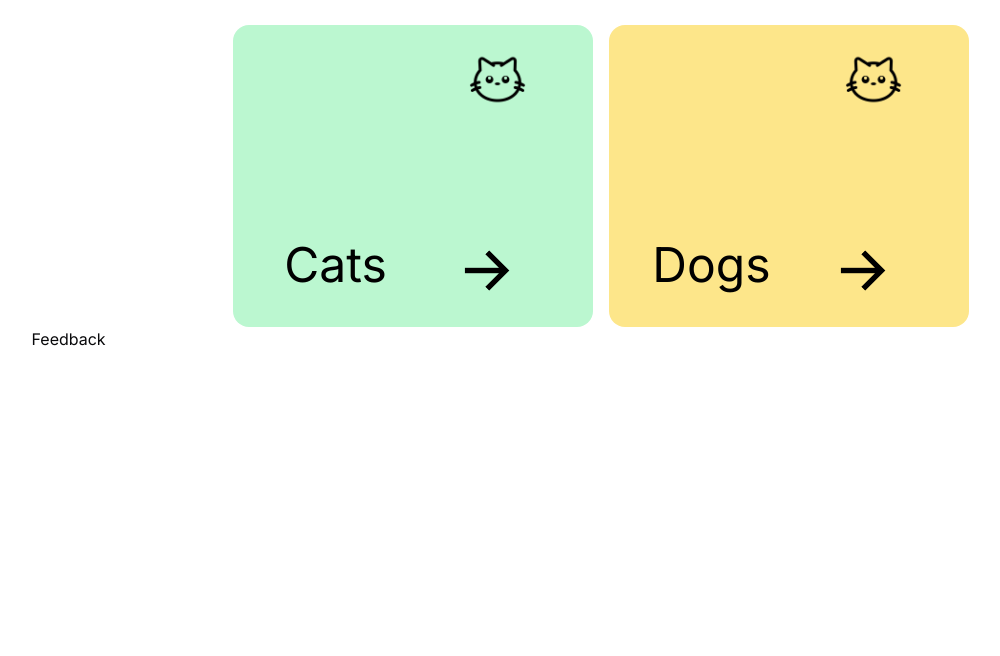
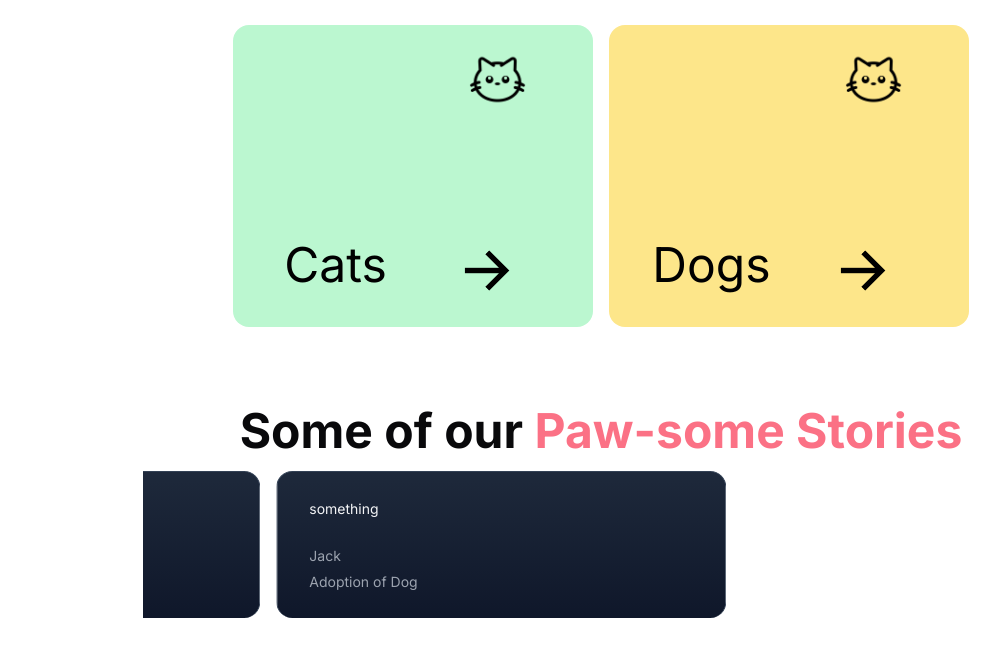
Before and after one commit to Mir-Shabab-Hasnat/Pawdopt, a Next.js app: page / in a window 1280 px wide. Shown: the part 820-1476 px from the top of the page, without its empty margins (39-1039 px from the left). Built offline with nearby package versions, Linux system fonts and the light colour scheme.

Commit message:
story cards css fixed

```diff
--- a/app/page.tsx
+++ b/app/page.tsx
@@ -1,12 +1,10 @@
 
 
-import Feedback from "@/components/Feedback";
+import Review from "@/components/Feedback";
 import Hero from "@/components/Hero";
 
 import CardCarousel from "@/components/PetCarousel";
 
-
-import Image from "next/image";
 
 export default function Home() {
   return (
@@ -15,7 +13,7 @@ export default function Home() {
 
         <Hero />
         <CardCarousel />
-        <Feedback />
+        <Review />
       </div>
     </div>
   );
--- a/components/Feedback.tsx
+++ b/components/Feedback.tsx
@@ -1,9 +1,22 @@
 import React from 'react'
+import { InfiniteMovingCards } from './ui/InfiniteMovingCards'
+import { stories } from '@/data'
 
-const Feedback = () => {
+const Review = () => {
   return (
-    <div>Feedback</div>
+    <div className='py-20' id="reviews">
+      <h1 className='font-bold text-4xl md:text-5xl text-center'>
+        Some of our <span className='text-rose-400'>Paw-some Stories</span>
+      </h1>
+      <div className="flex flex-col items-center">
+        <InfiniteMovingCards
+          items={stories}
+          direction='right'
+          speed="fast"
+        />
+      </div>
+    </div>
   )
 }
 
-export default Feedback
+export default Review
--- /dev/null
+++ b/components/ui/InfiniteMovingCards.tsx
@@ -0,0 +1,121 @@
+"use client";
+
+import { cn } from "@/lib/utils";
+import React, { useEffect, useState } from "react";
+
+export const InfiniteMovingCards = ({
+  items,
+  direction = "left",
+  speed = "fast",
+  pauseOnHover = true,
+  className,
+}: {
+  items: {
+    quote: string;
+    name: string;
+    title: string;
+  }[];
+  direction?: "left" | "right";
+  speed?: "fast" | "normal" | "slow";
+  pauseOnHover?: boolean;
+  className?: string;
+}) => {
+  const containerRef = React.useRef<HTMLDivElement>(null);
+  const scrollerRef = React.useRef<HTMLUListElement>(null);
+
+  useEffect(() => {
+    addAnimation();
+  }, []);
+  const [start, setStart] = useState(false);
+  function addAnimation() {
+    if (containerRef.current && scrollerRef.current) {
+      const scrollerContent = Array.from(scrollerRef.current.children);
+
+      scrollerContent.forEach((item) => {
+        const duplicatedItem = item.cloneNode(true);
+        if (scrollerRef.current) {
+          scrollerRef.current.appendChild(duplicatedItem);
+        }
+      });
+
+      getDirection();
+      getSpeed();
+      setStart(true);
+    }
+  }
+  const getDirection = () => {
+    if (containerRef.current) {
+      if (direction === "left") {
+        containerRef.current.style.setProperty(
+          "--animation-direction",
+          "forwards"
+        );
+      } else {
+        containerRef.current.style.setProperty(
+          "--animation-direction",
+          "reverse"
+        );
+      }
+    }
+  };
+  const getSpeed = () => {
+    if (containerRef.current) {
+      if (speed === "fast") {
+        containerRef.current.style.setProperty("--animation-duration", "20s");
+      } else if (speed === "normal") {
+        containerRef.current.style.setProperty("--animation-duration", "40s");
+      } else {
+        containerRef.current.style.setProperty("--animation-duration", "80s");
+      }
+    }
+  };
+  return (
+    <div
+      ref={containerRef}
+      className={cn(
+        "scroller relative z-20  max-w-7xl overflow-hidden ",
+        className
+      )}
+    >
+      <ul
+        ref={scrollerRef}
+        className={cn(
+          " flex min-w-full shrink-0 gap-4 py-4 w-max flex-nowrap",
+          start && "animate-scroll ",
+          pauseOnHover && "hover:[animation-play-state:paused]"
+        )}
+      >
+        {items.map((item, idx) => (
+          <li
+            className="w-[350px] max-w-full relative rounded-2xl border border-b-0 flex-shrink-0 border-slate-700 px-8 py-6 md:w-[450px]"
+            style={{
+              background:
+                "linear-gradient(180deg, var(--slate-800), var(--slate-900)",
+            }}
+            key={item.name}
+          >
+            <blockquote>
+              <div
+                aria-hidden="true"
+                className="user-select-none -z-1 pointer-events-none absolute -left-0.5 -top-0.5 h-[calc(100%_+_4px)] w-[calc(100%_+_4px)]"
+              ></div>
+              <span className=" relative z-20 text-sm leading-[1.6] text-gray-100 font-normal">
+                {item.quote}
+              </span>
+              <div className="relative z-20 mt-6 flex flex-row items-center">
+                <span className="flex flex-col gap-1">
+                  <span className=" text-sm leading-[1.6] text-gray-400 font-normal">
+                    {item.name}
+                  </span>
+                  <span className=" text-sm leading-[1.6] text-gray-400 font-normal">
+                    {item.title}
+                  </span>
+                </span>
+              </div>
+            </blockquote>
+          </li>
+        ))}
+      </ul>
+    </div>
+  );
+};
--- a/data/index.ts
+++ b/data/index.ts
@@ -41,3 +41,11 @@ export const dogCards = [
     },
 
   ];
+
+  export const stories = [
+    {
+      quote: "something",
+      name: "Jack",
+      title: "Adoption of Dog"
+    }
+  ]
--- a/package.json
+++ b/package.json
@@ -30,6 +30,7 @@
     "@types/three": "^0.169.0",
     "eslint": "^8",
     "eslint-config-next": "14.2.5",
+    "mini-svg-data-uri": "^1.4.4",
     "postcss": "^8",
     "tailwindcss": "^3.4.1",
     "typescript": "^5"
--- a/tailwind.config.ts
+++ b/tailwind.config.ts
@@ -1,4 +1,9 @@
 import type { Config } from "tailwindcss"
+const defaultTheme = require("tailwindcss/defaultTheme");
+const colors = require("tailwindcss/colors");
+const {
+  default: flattenColorPalette,
+} = require("tailwindcss/lib/util/flattenColorPalette");
 
 const config = {
   darkMode: ["class"],
@@ -67,14 +72,31 @@ const config = {
           from: { height: "var(--radix-accordion-content-height)" },
           to: { height: "0" },
         },
+        scroll: {
+          to: {
+            transform: "translate(calc(-50% - 0.5rem))",
+          },
+        },
       },
       animation: {
         "accordion-down": "accordion-down 0.2s ease-out",
         "accordion-up": "accordion-up 0.2s ease-out",
+        scroll: "scroll var(--animation-duration, 40s) var(--animation-direction, forwards) linear infinite",
       },
     },
   },
-  plugins: [require("tailwindcss-animate")],
+  plugins: [require("tailwindcss-animate"), addVariablesForColors],
 } satisfies Config
 
+function addVariablesForColors({ addBase, theme }: any) {
+  let allColors = flattenColorPalette(theme("colors"));
+  let newVars = Object.fromEntries(
+    Object.entries(allColors).map(([key, val]) => [`--${key}`, val])
+  );
+
+  addBase({
+    ":root": newVars,
+  });
+}
+
 export default config
```
Also changed, not shown: 1 other file (tests, documents, lock files or other folders).
